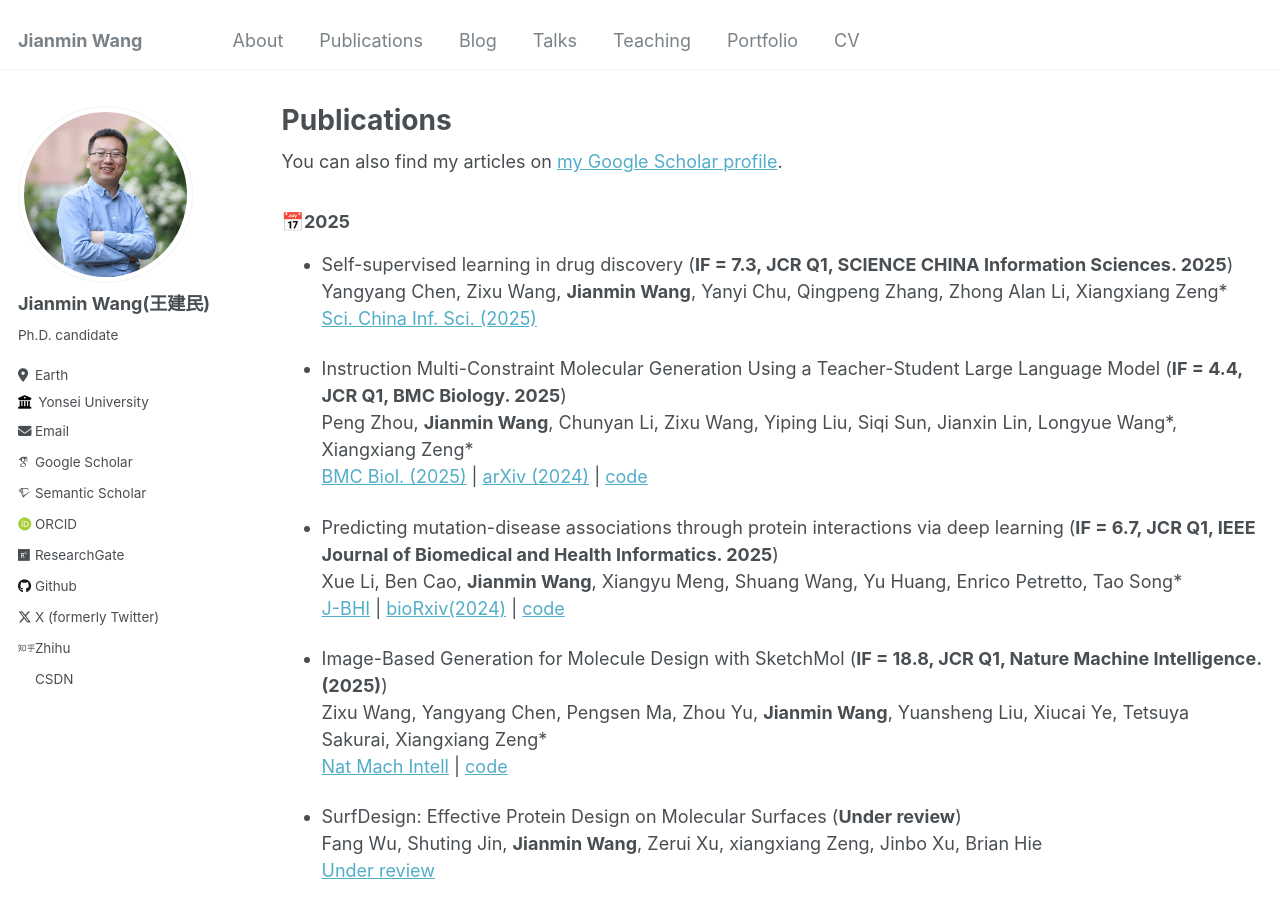
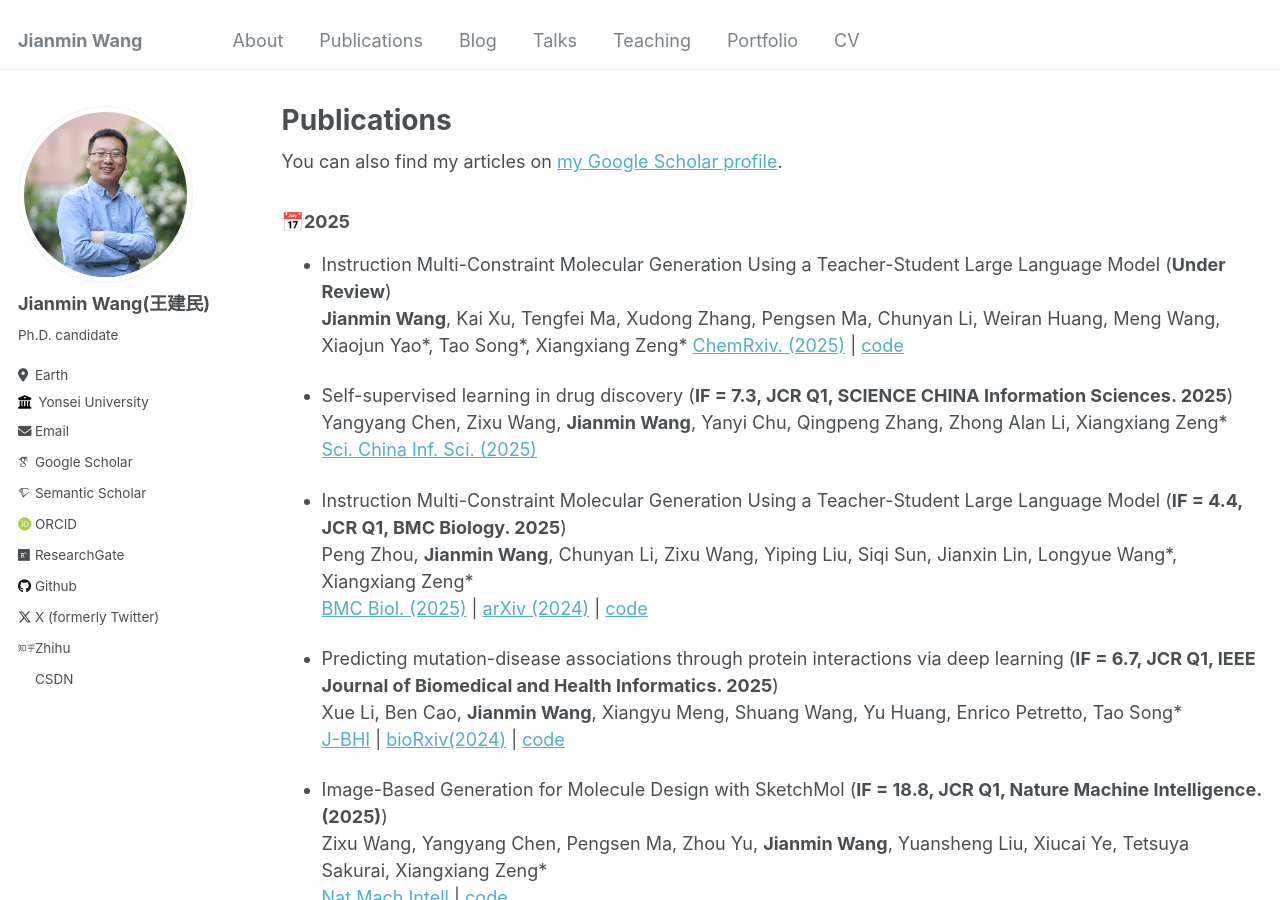
Before and after one commit to Jianmin2drugai/Jianmin2drugai.github.io, a Jekyll site: the page built from _pages/publications.md, in a window 1280 px wide and 900 px high. Built offline with Jekyll 4.4.1, drawn with Linux system fonts in a browser that asks for light colours; some web fonts are replaced.

Commit message:
Update publications.md

```diff
--- a/_pages/publications.md
+++ b/_pages/publications.md
@@ -16,6 +16,10 @@ author_profile: true
 {% endfor %}
 
 ### &#x1F4C5;2025
+
+*   Instruction Multi-Constraint Molecular Generation Using a Teacher-Student Large Language Model (**Under Review**)
+    **Jianmin Wang**, Kai Xu, Tengfei Ma, Xudong Zhang, Pengsen Ma, Chunyan Li, Weiran Huang, Meng Wang,  Xiaojun Yao\*, Tao Song\*, Xiangxiang Zeng\*
+    [ChemRxiv. (2025)](https://doi.org/10.26434/chemrxiv-2025-mlqwl) | [code](https://github.com/AspirinCode/QRCI)
 
 *   Self-supervised learning in drug discovery (**IF = 7.3, JCR Q1, SCIENCE CHINA Information Sciences. 2025**)
     Yangyang Chen, Zixu Wang, **Jianmin Wang**, Yanyi Chu, Qingpeng Zhang, Zhong Alan Li, Xiangxiang Zeng\*
```
